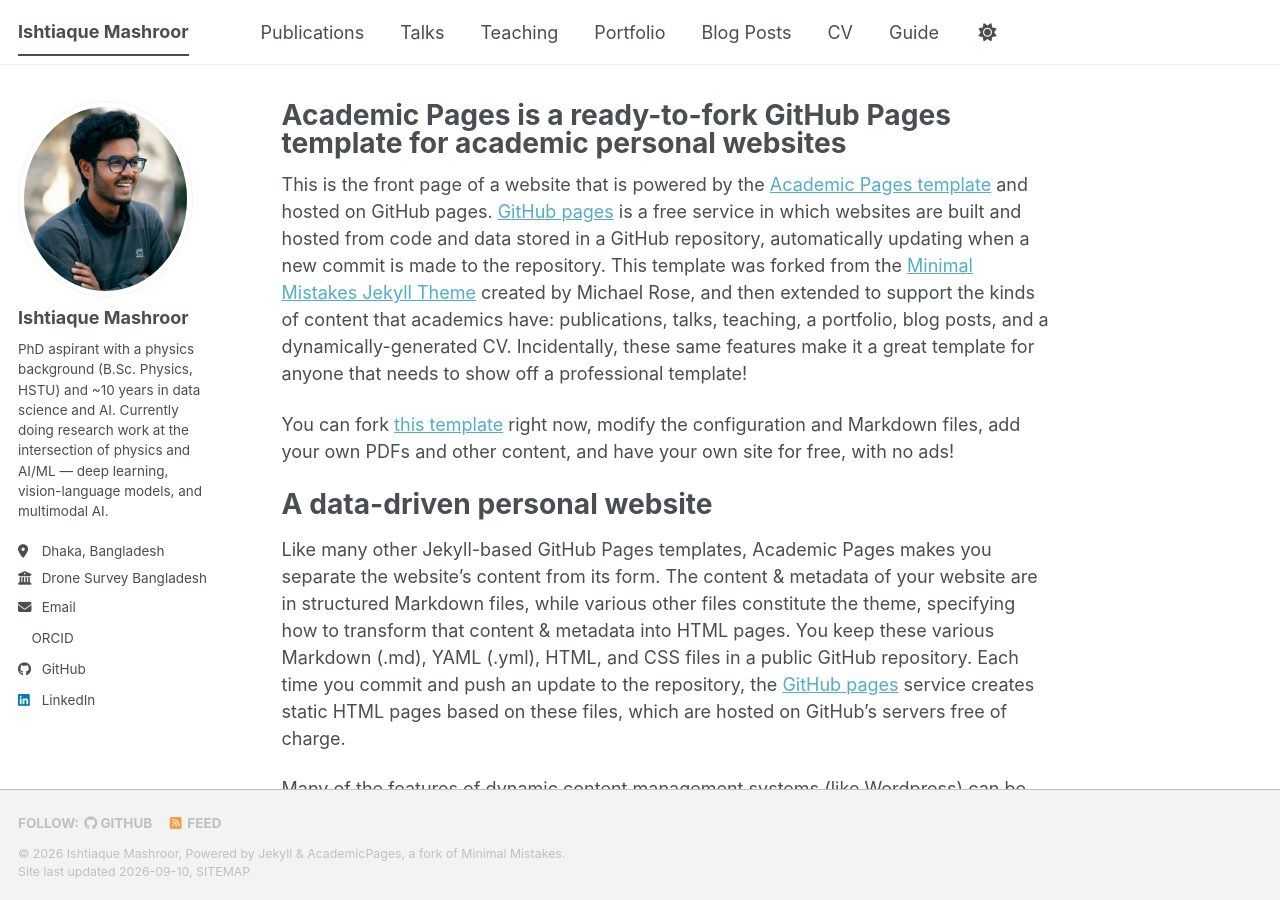
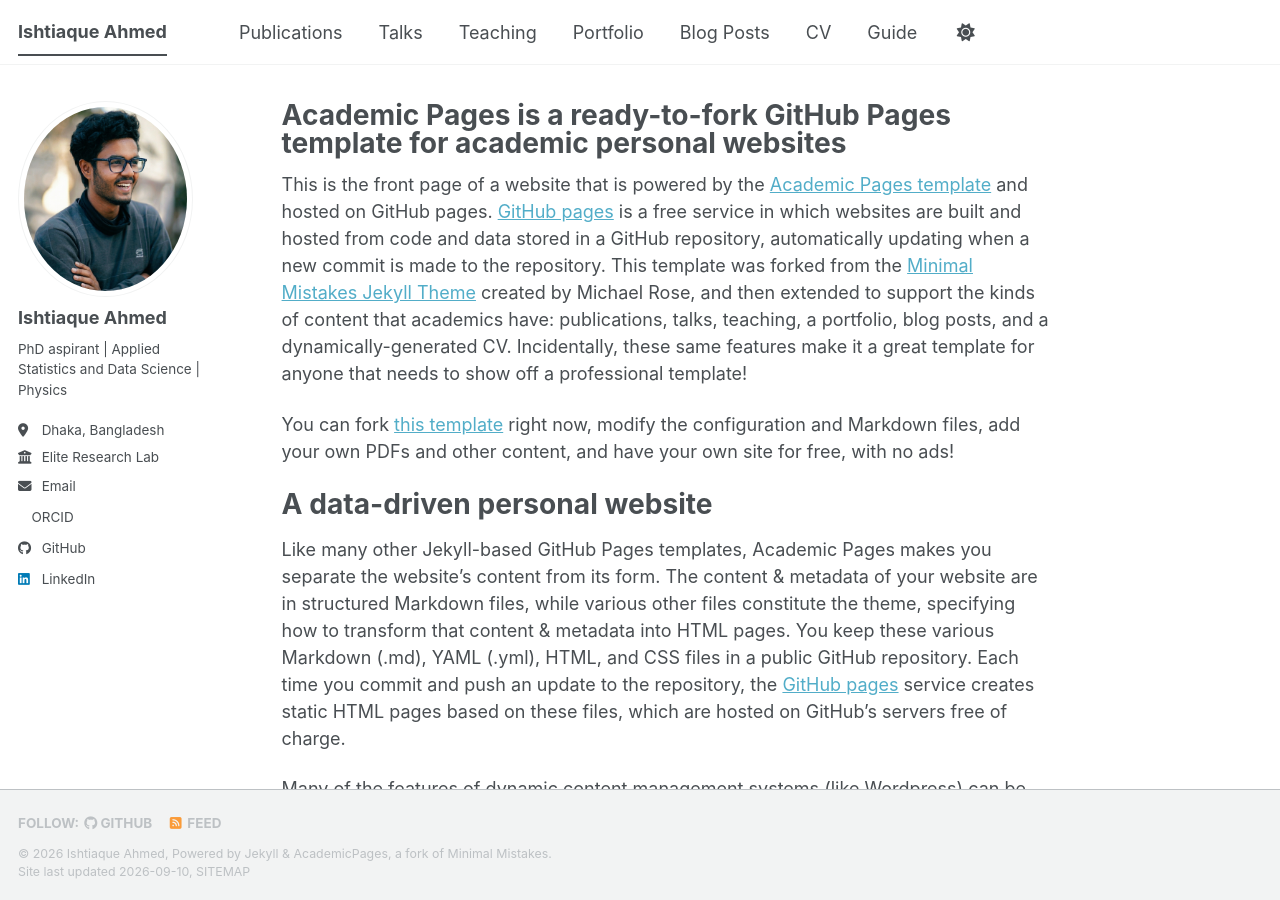
Before and after one commit to ishtia-que/ishtia-que.github.io, a Jekyll site: the page built from _pages/about.md, in a window 1280 px wide and 900 px high. Built offline with Jekyll 4.4.1, drawn with Linux system fonts in a browser that asks for light colours; a style sheet for code colours, icons or effects is not loaded.

Commit message:
Update _config.yml

```diff
--- a/_config.yml
+++ b/_config.yml
@@ -9,9 +9,9 @@
 # Basic Site Settings
 locale                   : "en-US"
 site_theme               : "default" # The available themes options are "default", "air", "sunrise", "mint", "dirt" and "contrast"
-title                    : "Ishtiaque Mashroor" # TODO: confirm this is how you want your name/title shown
+title                    : "Ishtiaque Ahmed" # TODO: confirm this is how you want your name/title shown
 title_separator          : "-"
-name                     : &name "Ishtiaque Mashroor" # TODO: confirm full display name
+name                     : &name "Ishtiaque Ahmed" # TODO: confirm full display name
 description              : &description "PhD Applicant | Bridging Physics and AI/ML/DL/VLM/Multimodal AI | [Your Target University]"   # TODO: fill in target university/program
 url                      : https://ishtia-que.github.io # assumes GitHub Pages at username.github.io — update if hosted elsewhere
 baseurl                  : "" # the subpath of your site, e.g. "/blog"
@@ -23,13 +23,13 @@ repository               : "ishtia-que/ishtia-que.github.io"
 author:
   # Biographic information
   avatar           : "profile.png"
-  name             : "Ishtiaque Mashroor" # TODO: confirm full display name
+  name             : "Ishtiaque Ahmed" # TODO: confirm full display name
   pronouns         : # example: "she/her"
-  bio              : "PhD aspirant with a physics background (B.Sc. Physics, HSTU) and ~10 years in data science and AI. Currently doing research work at the intersection of physics and AI/ML — deep learning, vision-language models, and multimodal AI."
+  bio              : "PhD aspirant | Applied Statistics and Data Science | Physics"
   location         : "Dhaka, Bangladesh"
-  employer         : "Drone Survey Bangladesh" # from what you've told me before — remove/replace if this isn't the affiliation you want shown
+  employer         : "Elite Research Lab" # from what you've told me before — remove/replace if this isn't the affiliation you want shown
   uri              : # URL
-  email            : "ishtiaque.a.research@gmail.com" # research email — used for Scholar/PhD outreach
+  email            : "zisandue@gmail.com" # research email — used for Scholar/PhD outreach
 
   # Academic websites
   academia         : # URL
```
